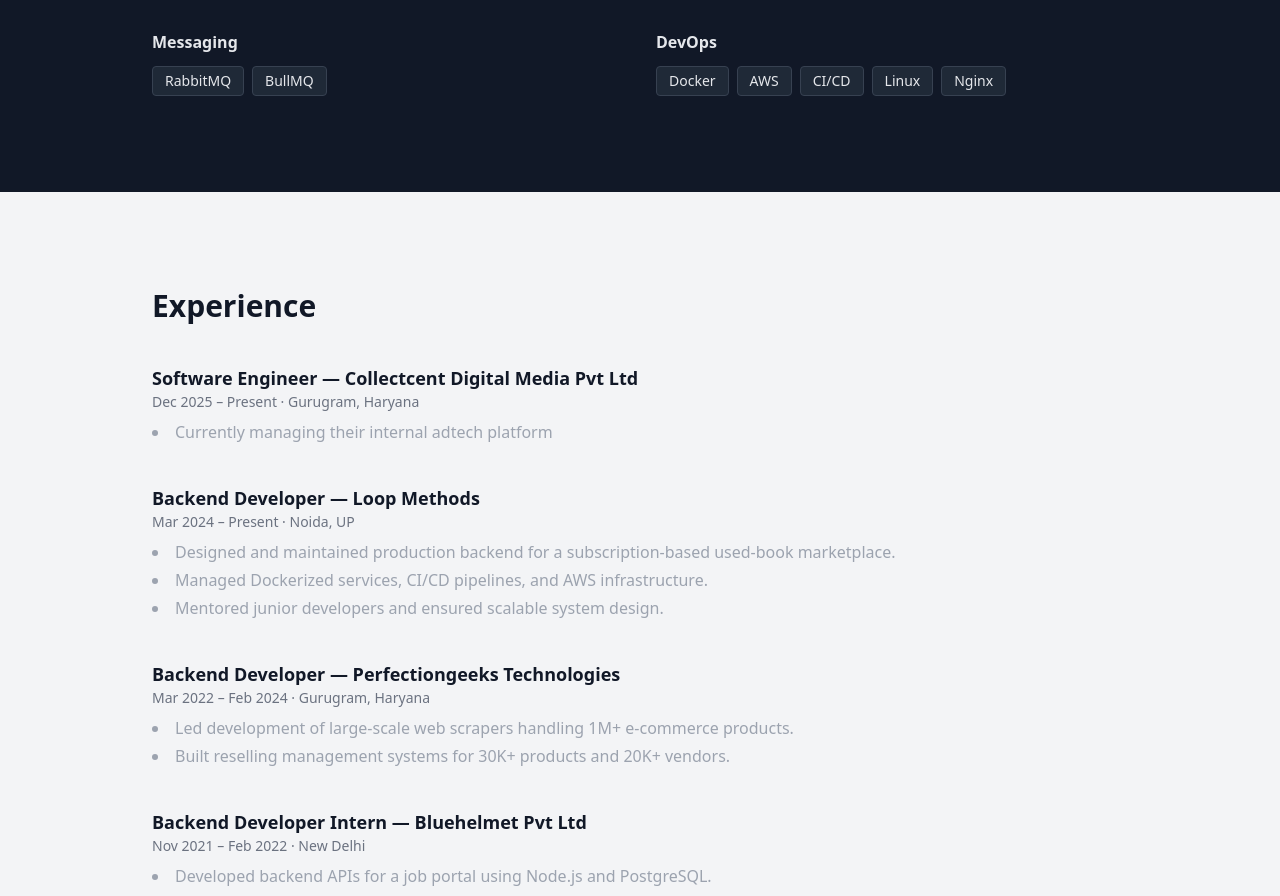
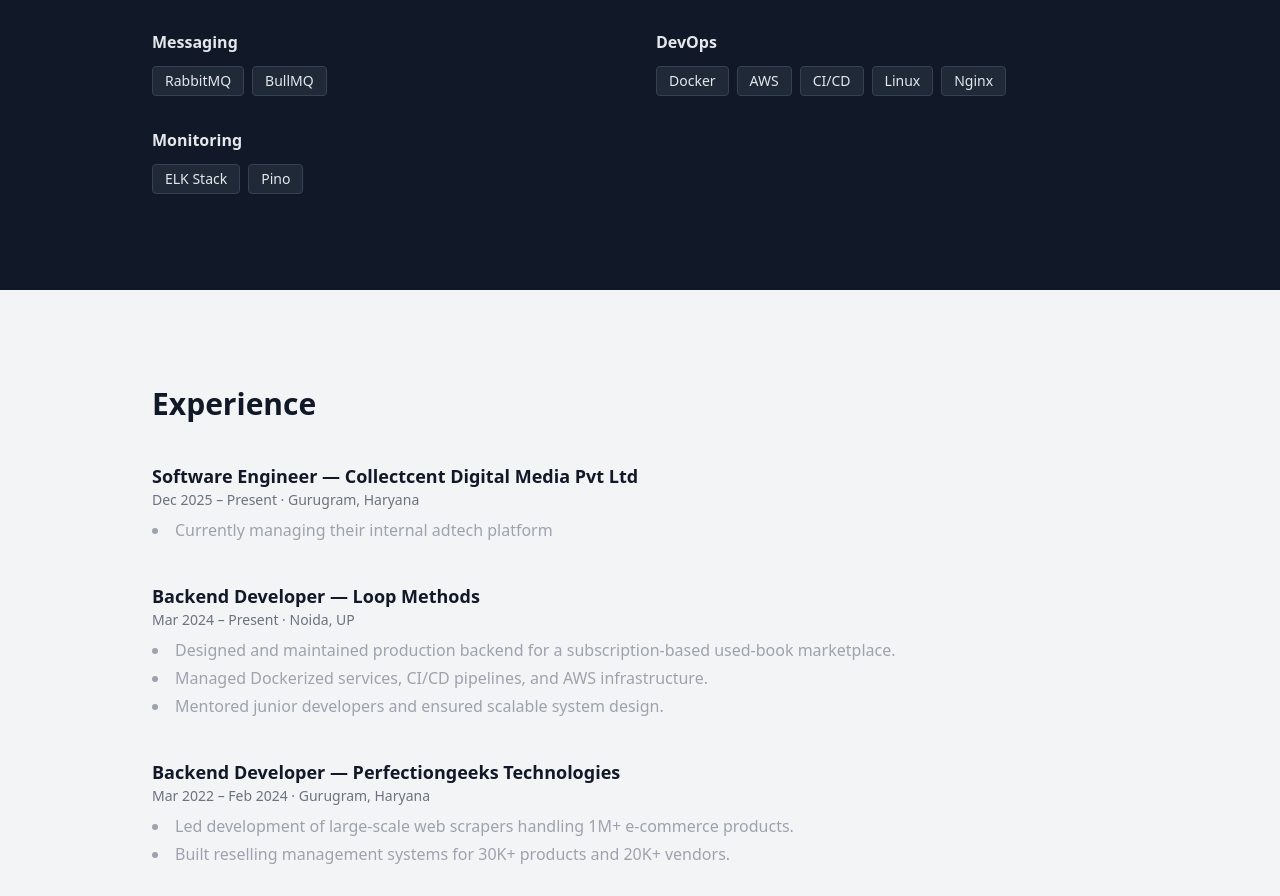
Before and after one commit to bhanusharma2252001/bhavnesh-portfolio, a React (Vite) app: page / in a window 1280 px wide. Shown: the part 1460-2356 px from the top of the page. Built offline with nearby package versions, Linux system fonts and the light colour scheme.

Commit message:
Add Monitoring skills to Skills component

```diff
--- a/src/components/Skills.jsx
+++ b/src/components/Skills.jsx
@@ -3,6 +3,7 @@
   Databases: ["MongoDB", "PostgreSQL", "Redis", "Elasticsearch"],
   Messaging: ["RabbitMQ", "BullMQ"],
   DevOps: ["Docker", "AWS", "CI/CD", "Linux", "Nginx"],
+   Monitoring: ["ELK Stack", "Pino"],
 };
 
 export default function Skills() {
```
